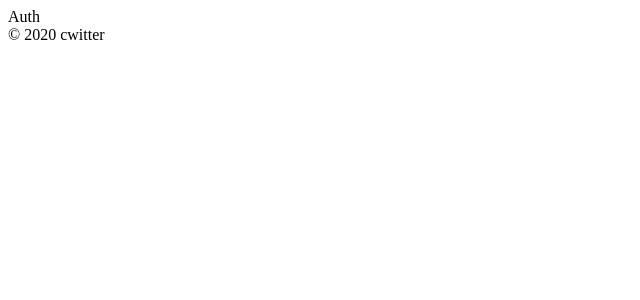
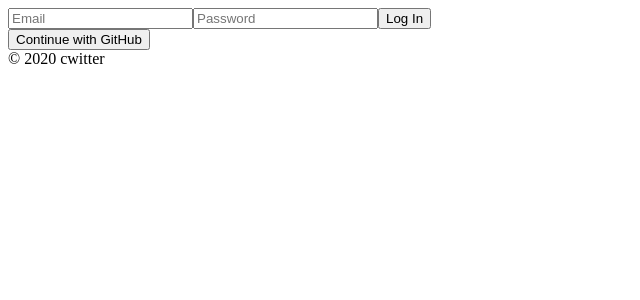
Before and after one commit to donghyuk-yoo/-cwitter, a React (Create React App) app: page / in a window 1280 px wide. Shown: the top 300 px of the page, without its empty margins (0-640 px from the left). Built offline with nearby package versions, Linux system fonts and the light colour scheme; no server answers.

Commit message:
login form

```diff
--- a/src/routes/Auth.js
+++ b/src/routes/Auth.js
@@ -1,8 +1,49 @@
-import React from "react";
+import React, { useState } from "react";
 
 // function component
 // export default () => <span>Auth</span>;
 
 // automatic import
-const Auth = () => <span>Auth</span>;
+const Auth = () => {
+    const [email, setEmail] = useState("");
+    const {password, setPassword} = useState("");
+    const onChange = (event) => {
+        const {target: {name, value}} = event;
+        if (name === "email") {
+            setEmail(value);
+        } else if (name === "password") {
+            setPassword(value);
+        }
+    };
+    const onSubmit = e => {
+        e.preventDefault();
+    }
+    return (
+        <div>
+            <form onSubmit={onSubmit}>
+                <input
+                    name="email"
+                    type="text"
+                    placeholder="Email"
+                    required
+                    value={email}
+                    onChange={onChange}
+                />
+                <input
+                    name="password"
+                    type="password"
+                    placeholder="Password"
+                    required
+                    value={password}
+                    onChange={onChange}
+                />
+                <input type="submit" value="Log In" />
+            </form>
+            <div>
+                <button>Continue with GitHub</button>
+            </div>
+        </div>
+    );
+}
+
 export default Auth;
```
